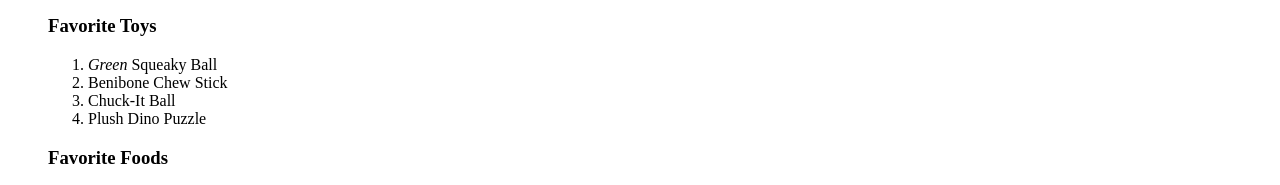
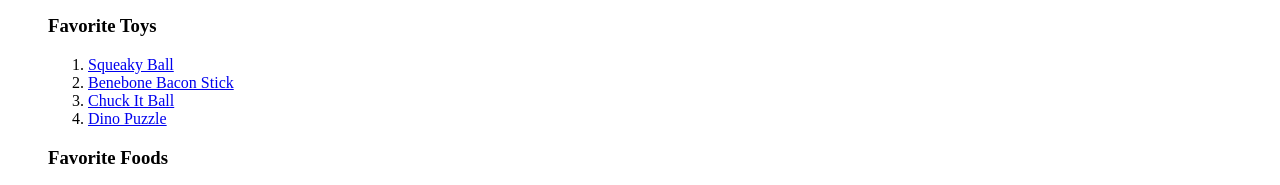
Before and after one commit to mjmelito/barley, a plain HTML site: page barley.html in a window 1280 px wide. Shown: the part 567-752 px from the top of the page. Drawn offline with Linux system fonts and the light colour scheme.

Commit message:
adds links to dog toy section

```diff
--- a/barley.html
+++ b/barley.html
@@ -38,10 +38,10 @@
 <img src="naps.jpg" alt="Barley napping on his couch">
 <h3>Favorite Toys</h3>
   <ol>
-    <li> <em>Green</em> Squeaky Ball</li>
-    <li>Benibone Chew Stick</li>
-    <li>Chuck-It Ball</li>
-    <li>Plush Dino Puzzle</li>
+    <li><a href="https://cycledog.com/product/high-roller-dog-ball/">Squeaky Ball</a> </li>
+    <li><a href="https://www.chewy.com/benebone-bacon-stick-tough-dog-chew/dp/200115">Benebone Bacon Stick</a></li>
+    <li><a href="https://www.chewy.com/chuckit-ultra-rubber-ball-tough-dog/dp/38371">Chuck It Ball</a></li>
+    <li><a href="https://www.chewy.com/frisco-volcano-hide-seek-puzzle-plush/dp/179587">Dino Puzzle</a></li>
   </ol>
 
 <h3>Favorite Foods</h3>
```
